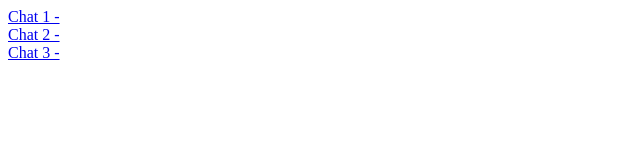
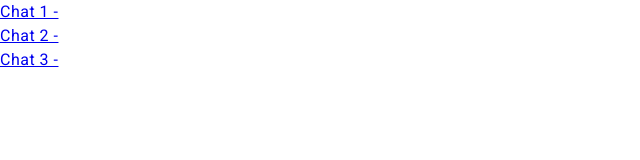
Before and after one commit to AndreNeves97/chatbot-angular, an Angular app: page / in a window 1280 px wide. Shown: the top 160 px of the page, without its empty margins (0-640 px from the left). Built offline with nearby package versions, Linux system fonts and the light colour scheme.

Commit message:
feat: include angular material

```diff
--- a/angular.json
+++ b/angular.json
@@ -32,6 +32,7 @@
               }
             ],
             "styles": [
+              "@angular/material/prebuilt-themes/azure-blue.css",
               "src/styles.scss"
             ],
             "scripts": []
@@ -91,6 +92,7 @@
               }
             ],
             "styles": [
+              "@angular/material/prebuilt-themes/azure-blue.css",
               "src/styles.scss"
             ],
             "scripts": []
--- a/package.json
+++ b/package.json
@@ -11,10 +11,12 @@
   "private": true,
   "dependencies": {
     "@angular/animations": "^18.2.0",
+    "@angular/cdk": "^18.2.9",
     "@angular/common": "^18.2.0",
     "@angular/compiler": "^18.2.0",
     "@angular/core": "^18.2.0",
     "@angular/forms": "^18.2.0",
+    "@angular/material": "^18.2.9",
     "@angular/platform-browser": "^18.2.0",
     "@angular/platform-browser-dynamic": "^18.2.0",
     "@angular/router": "^18.2.0",
--- a/src/app/app.config.ts
+++ b/src/app/app.config.ts
@@ -3,11 +3,12 @@
 
 import { routes } from './app.routes';
 import { provideHttpClient } from '@angular/common/http';
+import { provideAnimationsAsync } from '@angular/platform-browser/animations/async';
 
 export const appConfig: ApplicationConfig = {
   providers: [
     provideZoneChangeDetection({ eventCoalescing: true }),
     provideRouter(routes, withComponentInputBinding()),
-    provideHttpClient(),
+    provideHttpClient(), provideAnimationsAsync(),
   ],
 };
--- a/src/index.html
+++ b/src/index.html
@@ -6,8 +6,10 @@
   <base href="/">
   <meta name="viewport" content="width=device-width, initial-scale=1">
   <link rel="icon" type="image/x-icon" href="favicon.ico">
+  <link href="https://fonts.googleapis.com/css2?family=Roboto:wght@300;400;500&display=swap" rel="stylesheet">
+  <link href="https://fonts.googleapis.com/icon?family=Material+Icons" rel="stylesheet">
 </head>
-<body>
+<body class="mat-typography">
   <app-root></app-root>
 </body>
 </html>
--- a/src/styles.scss
+++ b/src/styles.scss
@@ -1 +1,4 @@
 /* You can add global styles to this file, and also import other style files */
+
+html, body { height: 100%; }
+body { margin: 0; font-family: Roboto, "Helvetica Neue", sans-serif; }
```
Also changed, not shown: 1 other file (tests, documents, lock files or other folders).
